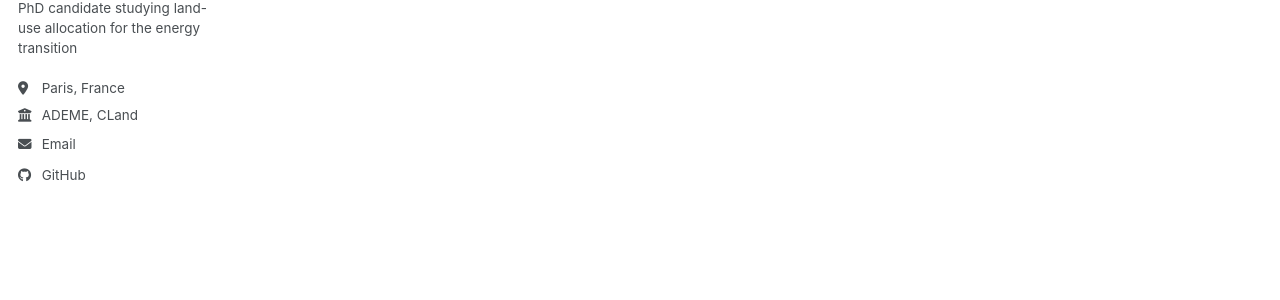
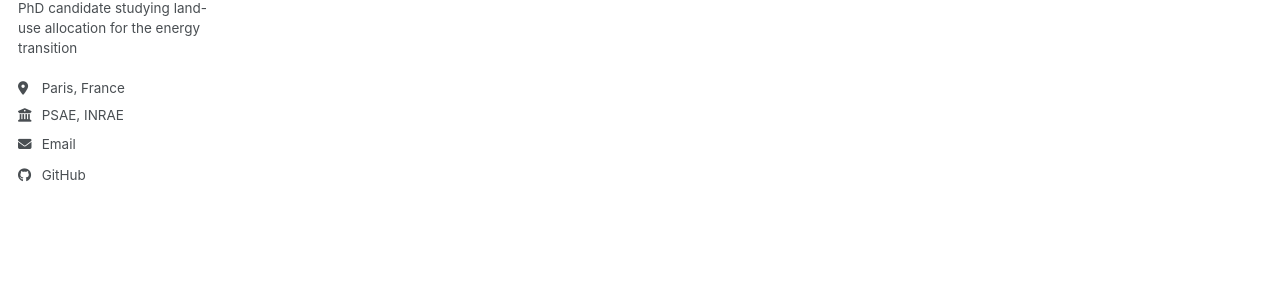
Before and after one commit to jaderinn/jaderinn.github.io, a Jekyll site: the page built from _pages/teaching.html, in a window 1280 px wide. Shown: the part 351-651 px from the top of the page. Built offline with Jekyll 4.4.1, drawn with Linux system fonts in a browser that asks for light colours; a style sheet for code colours, icons or effects is not loaded.

Commit message:
Update employer information in config file

```diff
--- a/_config.yml
+++ b/_config.yml
@@ -28,7 +28,7 @@ author:
   pronouns         : # example: "she/her"
   bio              : "PhD candidate studying land-use allocation for the energy transition"
   location         : "Paris, France"
-  employer         : "ADEME, CLand"
+  employer         : "PSAE, INRAE"
   uri              : # URL
   email            : "jade.rinn@inrae.fr"
 
```
